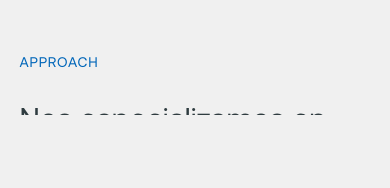
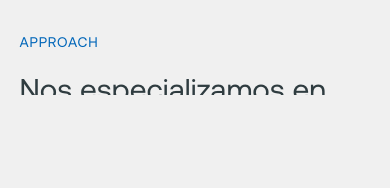
Before and after one commit to markerbranding/marker26, a Next.js app: page /en in a window 390 px wide. Shown: the part 618-806 px from the top of the page. Built offline with nearby package versions, Linux system fonts and the light colour scheme; no server answers.

Commit message:
css ajustes

```diff
--- a/src/app/[locale]/page.css
+++ b/src/app/[locale]/page.css
@@ -136,10 +136,10 @@
                 gap: 2rem;
                 li.client__card{
                     list-style: none;
-                    border: 1px solid var(--color-gray);
+                    border: 0px solid var(--color-gray);
                     padding: 18%;
                     border-radius: var(--radius);
-
+                    background-color: #ffffff50;
                 }
             }
         }
--- a/src/app/globals/components/testimonial/TestimonialsSlider.css
+++ b/src/app/globals/components/testimonial/TestimonialsSlider.css
@@ -83,7 +83,7 @@
             border: 0px solid rgba(255,255,255,0.4);
             border-radius: var(--radius);
             padding: clamp(2rem, 4vw, 4rem);
-            background-color: var(--color-gray-light);/*e0e4e8*/
+            background-color: #fbfbfb;/*e0e4e8*/
             height: 100%;
             .testimonial__card__wrapper{
               display: flex;
--- a/src/app/globals/styles/globals.css
+++ b/src/app/globals/styles/globals.css
@@ -28,25 +28,26 @@
   --radius: 0.9rem;
 
   /* Tamaños */
-  --size-2xs: clamp(11px, 0.83vw, 14px);
-  --size-xs: clamp(13px, 0.97vw, 18px);
-  --size-sm: clamp(14px, 1.04vw, 20px);
-  --size-md: clamp(16px, 1.11vw, 23px);
+  --size-2xs: clamp(10px, 0.88vw, 13px);
+  --size-xs: clamp(12px, 0.97vw, 15px);
+  --size-sm: clamp(14px, 1.04vw, 17px);
+  --size-md: clamp(16px, 1.11vw, 18px);
   --size-lg: clamp(19px, 1.53vw, 29px);
-  --size-xl: clamp(22px, 2.08vw, 40px);
+  --size-xl: clamp(18px, 2.08vw, 35px);
   --size-2xl: clamp(26px, 2.78vw, 53px);
   --size-3xl: clamp(30px, 3.47vw, 67px);
   --size-4xl: clamp(48px, 4.17vw, 80px);
 
   /* Layout */
-  --wrap-at: 1024px; /* 64rem = 1024px */
+  --wrap-at: 57rem; /* 64rem = 1024px */
   --gap: clamp(1rem, 5vw, 4rem);
   --mincol: calc((var(--wrap-at) - var(--gap)) / 2);
-  --bp: 1024px; /* breakpoint tableta */
-  --basis: clamp(50%, calc((var(--bp) - 100vw) * 9999), 100%);
+  --bp: 1024px;
+  --stack: 0;
   --left: 50;
   --right: 50;
-  --pad: clamp(5rem, 10vh, 15rem);
+  --pad: calc((1 - var(--stack)) * 8rem + var(--stack) * 4rem);
+  --grid2: repeat(2, 1fr);
   --grid3: repeat(3, 1fr);
   --grid4: repeat(4, 1fr);
   --grid5: repeat(5, 1fr);
@@ -54,6 +55,18 @@
 
   /* Tipografías */
   font-family: var(--font-primary), sans-serif;
+}
+
+@media (max-width: 1024px) {
+  :root {
+    --stack: 1;
+  }
+}
+
+@media (max-width: 768px) {
+  :root {
+    --stack-m: 1;
+  }
 }
 
 /* Base */
@@ -86,6 +99,12 @@ ol:where([role="list"]) {
   margin: 0;
   padding: 0;
 }
+img {
+  width: 100%;
+  height: auto;
+  object-fit: cover;
+  aspect-ratio: 1.6 / 1;
+}
 
 /* Layout */
 main{
@@ -93,6 +112,7 @@ main{
   z-index: 1;
   background-color: var(--page-bg-color);
   transition: background-color 0.5s ease;
+  min-height: 60vh;
   section {
     display: flex;
     flex-direction: column;
@@ -100,7 +120,8 @@ main{
     justify-content: center;
     position: relative;
     z-index: 0;
-    padding: var(--pad) 5%;
+    padding-block: var(--pad) 0;
+    padding-inline: 5%;
   }
 }
 
```
